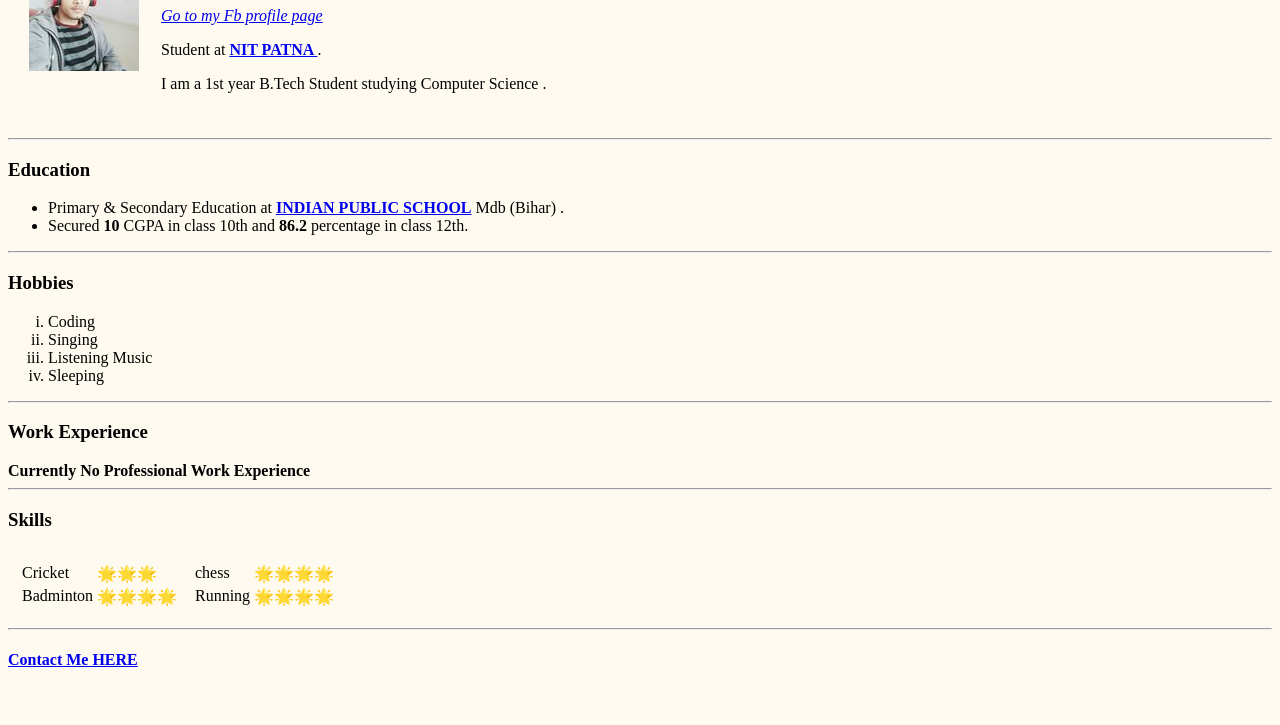
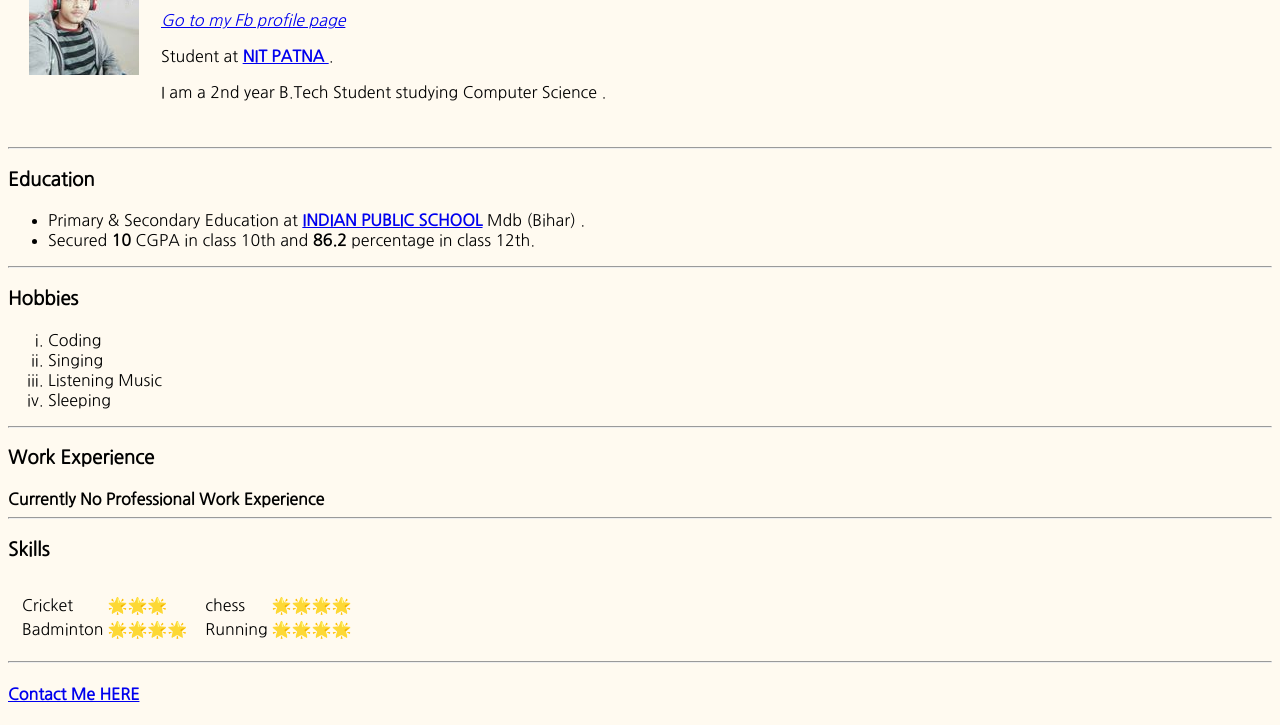
Before and after one commit to Yash-Kr/CV, a plain HTML site: page index.html in a window 1280 px wide. Shown: the part 102-827 px from the top of the page. Before the commit the page ends 800 px from the top, so only its background shows below. Drawn offline with Linux system fonts and the light colour scheme.

Commit message:
Update index.html

```diff
--- a/index.html
+++ b/index.html
@@ -4,6 +4,12 @@
 <head>
   <meta charset="utf-8">
   <title>☕ Yash Personal site</title>
+  <link href="https://fonts.googleapis.com/css2?family=Dancing+Script:wght@500&family=Nanum+Gothic&display=swap" rel="stylesheet">
+  <style type="text/css">
+    body{
+      font-family: 'Nanum Gothic', sans-serif;
+    }
+  </style>
 </head>
 <! Adding Background color : <body style=“background-color: green;”>
 
@@ -19,7 +25,7 @@
             Student at<strong> <a href="http://www.nitp.ac.in/">NIT PATNA </a></strong>.
           </p>
           <p>
-            I am a 1st year B.Tech Student studying Computer Science .
+            I am a 2nd year B.Tech Student studying Computer Science .
           </p>
         </td>
       </tr>
```
